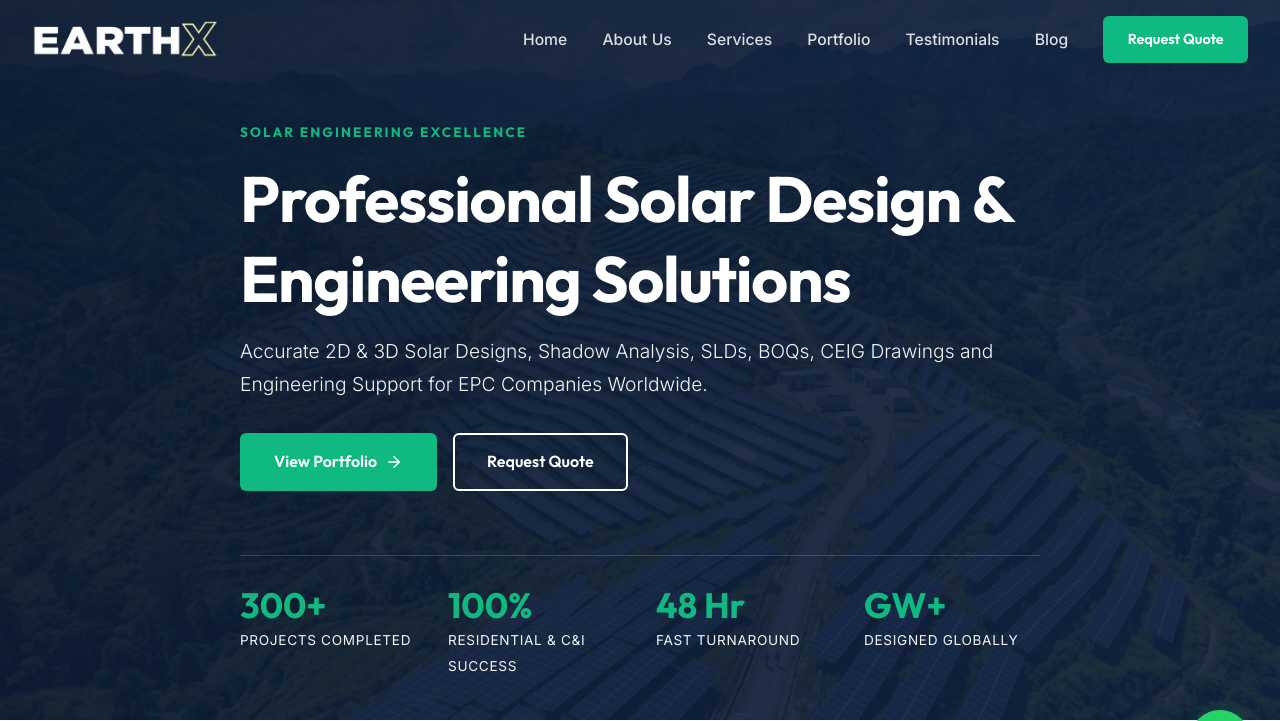
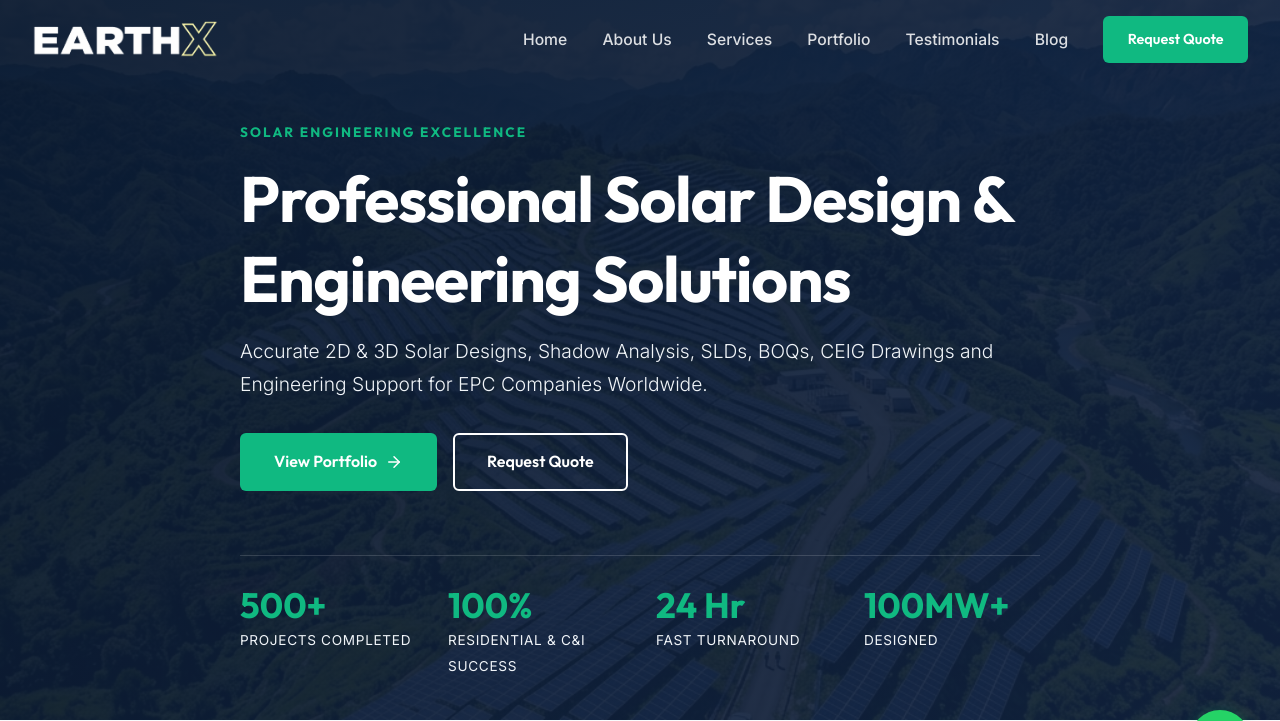
Before and after one commit to EarthXDesigns/earthx-designs, a Flask app: page / in a window 1280 px wide. Shown: the top 721 px of the page. Run offline with Flask 2, Linux system fonts and the light colour scheme; data comes from the database, SQL or seed files in the repository.

Commit message:
update: Hero stats - 500+ Projects, 24 Hr Turnaround, 100MW+ Designed

```diff
--- a/templates/home.html
+++ b/templates/home.html
@@ -21,20 +21,20 @@
             <!-- Hero Stats -->
             <div class="hero-stats">
                 <div class="stat-item">
-                    <span class="stat-number">300+</span>
+                    <span class="stat-number">500+</span>
                     <span class="stat-label">Projects Completed</span>
                 </div>
                 <div class="stat-item">
                     <span class="stat-number">100%</span>
-                    <span class="stat-label">Residential & C&I Success</span>
+                    <span class="stat-label">Residential &amp; C&amp;I Success</span>
                 </div>
                 <div class="stat-item">
-                    <span class="stat-number">48 Hr</span>
+                    <span class="stat-number">24 Hr</span>
                     <span class="stat-label">Fast Turnaround</span>
                 </div>
                 <div class="stat-item">
-                    <span class="stat-number">GW+</span>
-                    <span class="stat-label">Designed Globally</span>
+                    <span class="stat-number">100MW+</span>
+                    <span class="stat-label">Designed</span>
                 </div>
             </div>
         </div>
```
